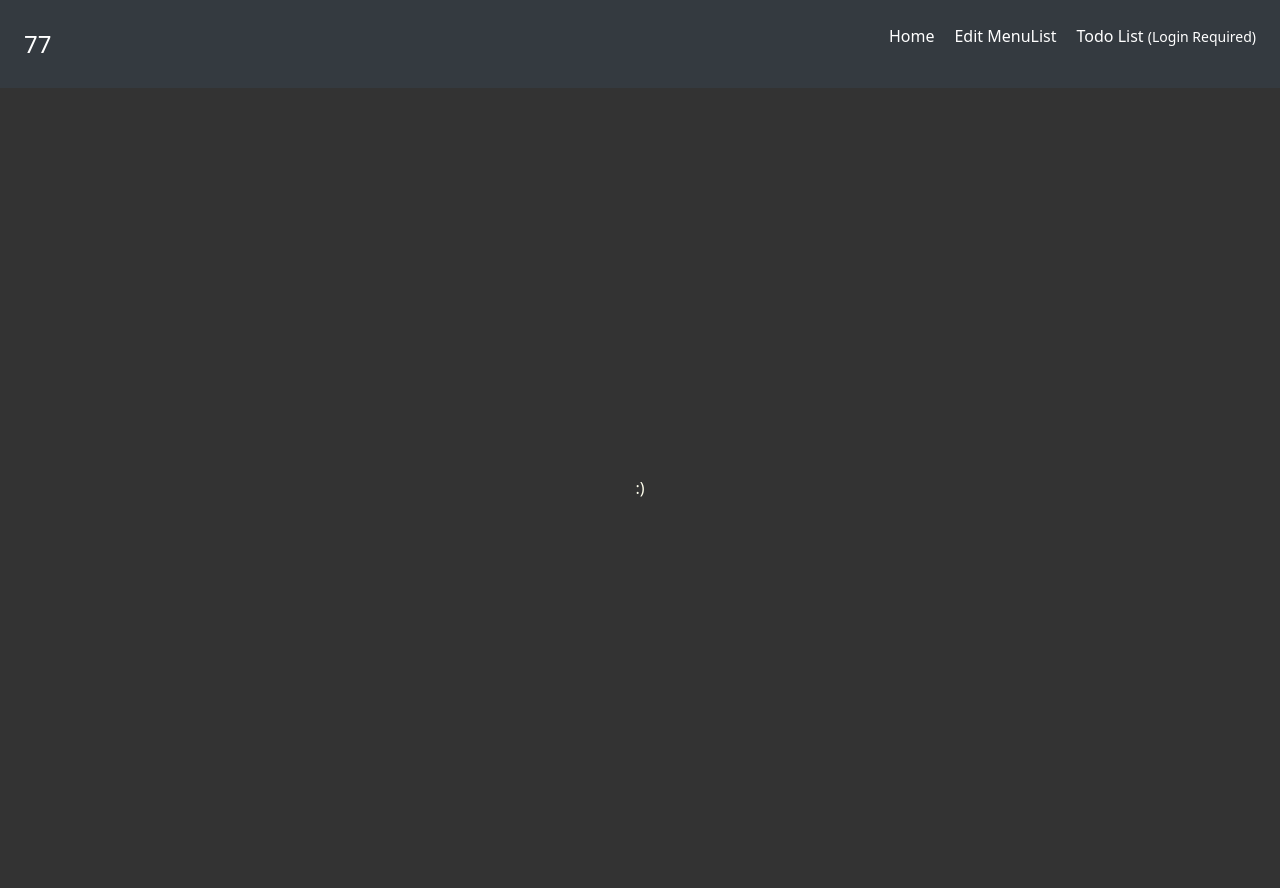
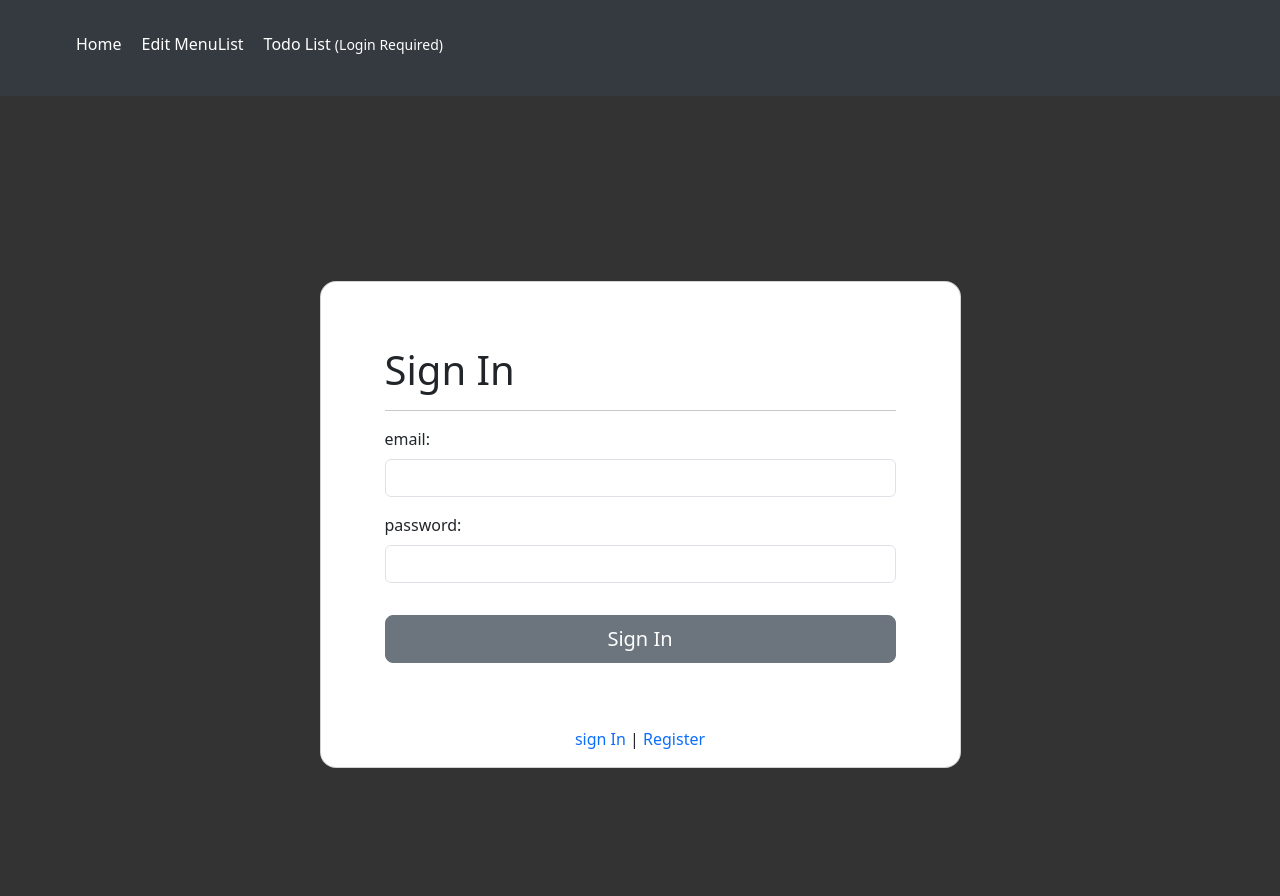
Before and after one commit to kana7777/musical-journey, a Vue app in the folder allmax/: page / in a window 1280 px wide. Built offline with nearby package versions, Linux system fonts and the light colour scheme.

Commit message:
fix home

```diff
--- a/allmax/src/components/NavigationBar.vue
+++ b/allmax/src/components/NavigationBar.vue
@@ -1,6 +1,7 @@
 <template>
+  <div class="bg-343">
   <nav class="navbar">
-    <div class="logo">77</div>
+    <!-- <div class="logo">77</div> -->
     <!--  -->
     <input type="checkbox" id="menu-toggle" class="menu-toggle" />
     <!-- 手機版 -->
@@ -10,22 +11,28 @@
       <div class="bar"></div>
     </label>
     <!-- 桌面 -->
-    <ul class="nav-links">
+    <ul class="nav-links mb-0">
       <li><router-link to="/">Home</router-link></li>
       <li><router-link to="/DrinkMenu">Edit MenuList</router-link></li>
 
       <li><router-link to="/todo_list">Todo List <small>(Login Required)</small></router-link></li>
     </ul>
   </nav>
+</div>
 </template>
 
 <style scoped>
+.bg-343{
+  background-color: #343a40;
+}
 .navbar {
   display: flex;
   justify-content: space-between;
   align-items: center;
   background-color: #343a40;
   padding: 24px;
+  margin-bottom: 16px;
+  margin-top: 8px;
 }
 
 .logo {
@@ -121,7 +128,7 @@
 
   .nav-links li {
     margin-left: 0;
-    margin-bottom: 16px;
+
     text-align: center;
   }
 
--- a/allmax/src/views/HomeP.vue
+++ b/allmax/src/views/HomeP.vue
@@ -1,19 +1,17 @@
 <script setup>
 
-
+ import SignIn from '@/views/SignIn.vue';
 </script>
 
 <template>
   <div>
 
-      <div class="grid-container">
-        <div class="content">
-          <div class="text">
-            :)
-          </div>
-        </div>
-      </div>
-      </div>
+
+
+        <SignIn />
+
+
+  </div>
 </template>
 
 <style scoped>
```
